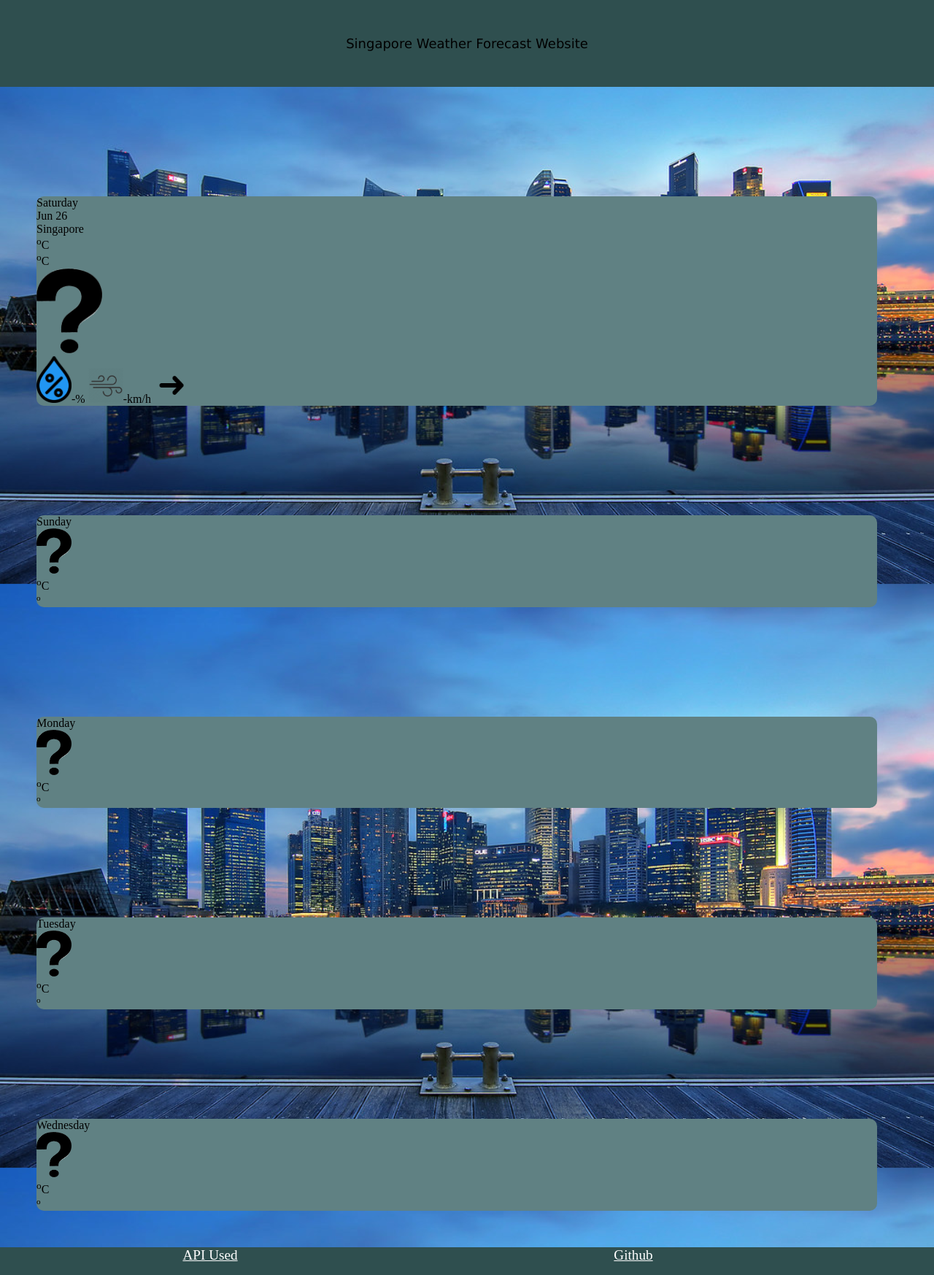
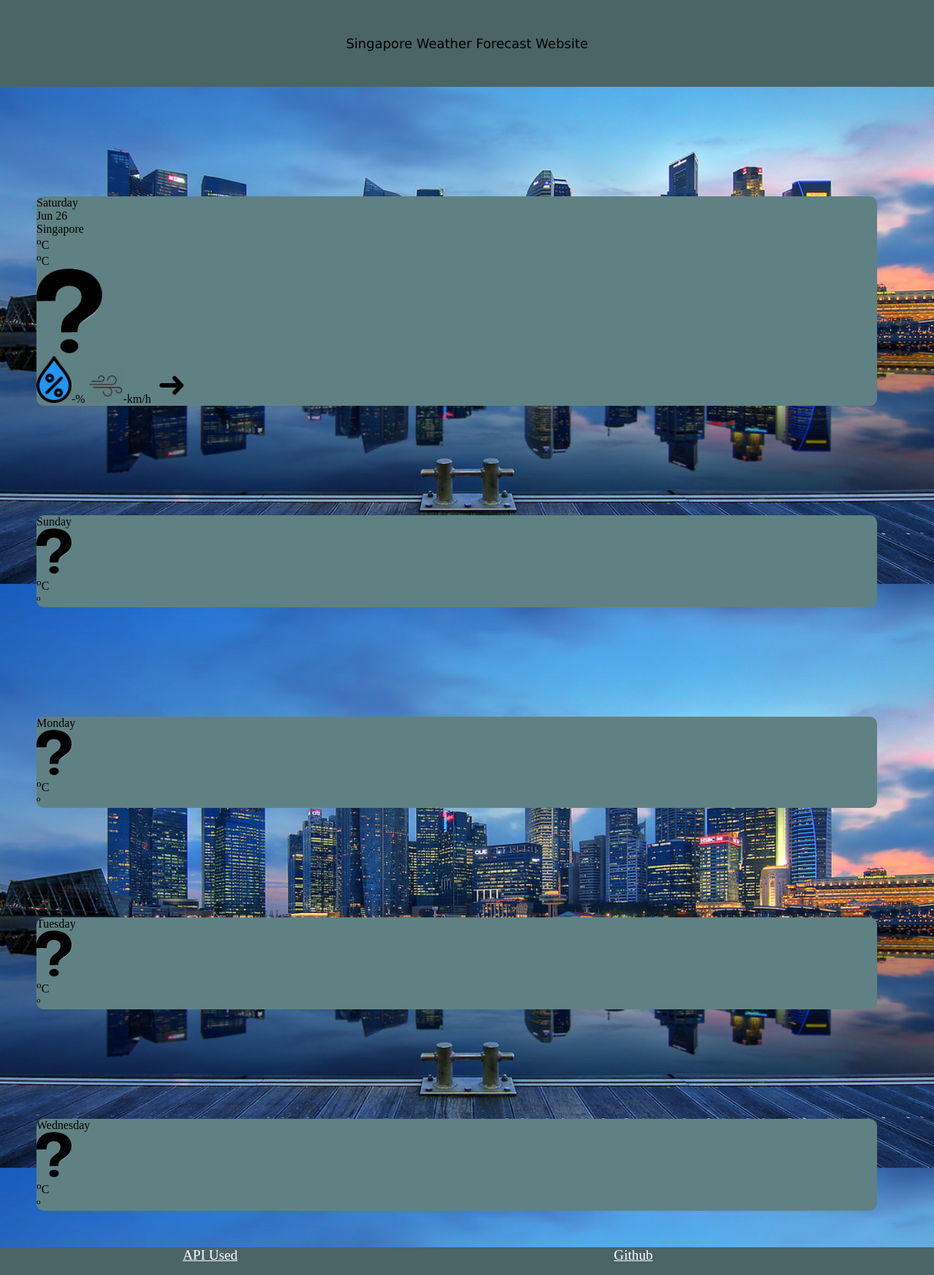
Before and after one commit to shoelesshoe/weatherwebsite, a Flask app: page / in a window 1280 px wide. Shown: the whole page at 73% size. Run offline with Flask 2, Linux system fonts and the light colour scheme; data that the repository does not hold is empty.

Commit message:
Update style.css

```diff
--- a/static/style.css
+++ b/static/style.css
@@ -3,7 +3,7 @@ body {
 }
 
 .navbar {
-    background-color: darkslategray;
+    background-color: #4b6466;
     padding: 10px;
     text-align: center;
     font-size: large;
@@ -111,14 +111,14 @@ body {
 }
 
 footer {
-    background-color: darkslategrey;
+    background-color: #4b6466;
     padding-bottom: 1rem;
 }
 
 .footer-content {
     width: 45%;
     height: 50%;
-    background-color: darkslategrey;
+    background-color: #4b6466;
     display: inline-block;
     margin: 0 auto;
     text-align: center;
```
